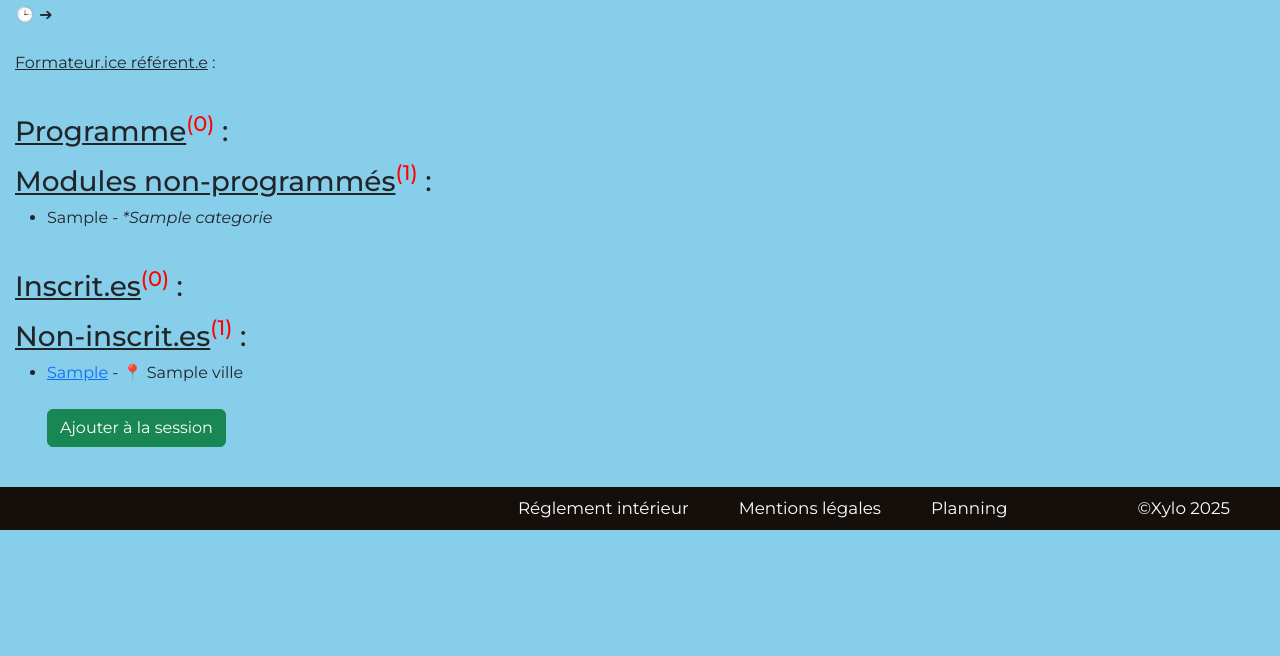
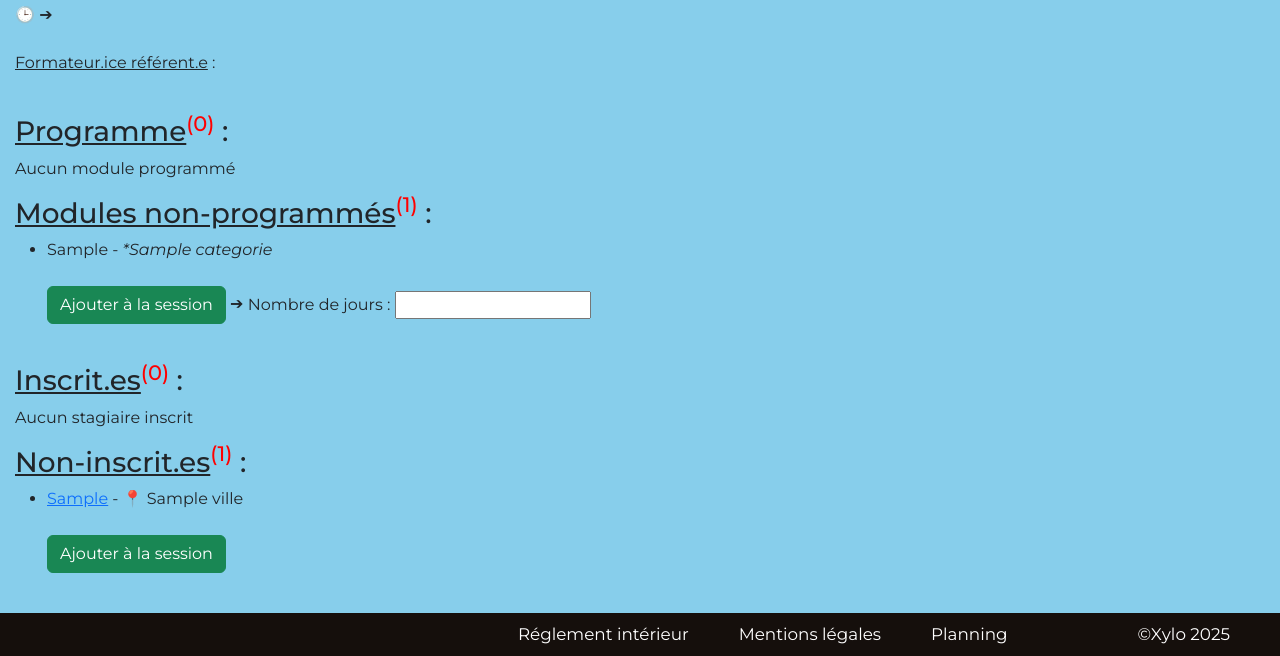
Before and after one commit to Xylo87/SF_Session, a Symfony app: template templates/session/show.html.twig in a window 1280 px wide. Shown: the part 500-1156 px from the top of the page. Before the commit the page ends 1030 px from the top, so only its background shows below. Run offline with Twig, Linux system fonts and the light colour scheme; the template is opened without the code that fills it: most values are stand-ins (such as "Sample title", 1, 10 or a date in 2020); style sheets or scripts are compiled from the project's sources; some libraries are stand-ins or nearby versions.

Commit message:
feat/update : ajout de programations de modules par session + modales de confirmation de suppression + fonctionnalités de tri diverses (par date etc.)

```diff
--- a/assets/styles/app.css
+++ b/assets/styles/app.css
@@ -100,19 +100,30 @@ footer {
     margin-left: 80px;
 }
 
-/* .modal {
-    position: relative;
+.openModal {
     width: 50%;
     margin: auto;
-    padding: 30px;
+    padding: 25px;
     border: none;
-    background: orange;
+    background: white;
+    text-align: center;
+    border-radius: 10px;
+    user-select: none;
 }
 
-.modal:focus {
+.openModal h4 {
+    margin-bottom: 20px;
+    font-weight: 700;
+}
+
+.openModal a {
+    margin: 0 25px;
+}
+
+.openModal:focus {
     outline: none;
 }
 
-.modal::backdrop {
+.openModal::backdrop {
     background: rgb(0, 0, 0, 0.80);
-} */
+}
--- a/src/Entity/Session.php
+++ b/src/Entity/Session.php
@@ -3,6 +3,7 @@
 namespace App\Entity;
 
 use IntlDateFormatter;
+use Symfony\Component\Validator\Constraints as Assert;
 use Doctrine\DBAL\Types\Types;
 use Doctrine\ORM\Mapping as ORM;
 use App\Repository\SessionRepository;
@@ -24,9 +25,11 @@ class Session
     private ?int $nbPlaces = null;
 
     #[ORM\Column(type: Types::DATETIME_MUTABLE)]
+    #[Assert\LessThanOrEqual(propertyPath: "dateFin", message: "La date de fin doit être supérieure ou égale à la date de début.")]
     private ?\DateTimeInterface $dateDebut = null;
 
     #[ORM\Column(type: Types::DATETIME_MUTABLE)]
+    #[Assert\GreaterThanOrEqual(propertyPath: "dateDebut", message: "La date de fin doit être supérieure ou égale à la date de début.")]
     private ?\DateTimeInterface $dateFin = null;
 
     #[ORM\ManyToOne(inversedBy: 'sessions')]
--- a/templates/formation/index.html.twig
+++ b/templates/formation/index.html.twig
@@ -10,7 +10,7 @@
         <h3>{{formation}}</h3><br>
         <u>Sessions</u> :
         <ul>
-            {% for session in formation.sessions %}
+            {% for session in formation.sessions | sort((a, b) => a.dateDebut <=> b.dateDebut ) %}
             <li><a href="{{ path('show_session', {'id': session.id})}}">{{session}}</a><br>
             🕒 {{session.dateDebutFR}} ➔ {{session.dateFinFR}}
 
--- a/templates/session/show.html.twig
+++ b/templates/session/show.html.twig
@@ -16,7 +16,14 @@
         <span style="color: red">(À venir)</span>
     {% endif %}
     <a class="btn btn-warning" href="{{ path('edit_session', {'id': session.id})}}">Edit</a>
-    <a class="btn btn-danger" href="{{ path('delete_session', {'id': session.id})}}">Delete</a></h2><br>
+    <a class="btn btn-danger deleteConfirm">Delete</a></h2><br>
+        <dialog class="openModal">
+            <div>
+                <h4>Êtes-vous sûr.e de vouloir supprimer la session {{session}} ?</h4>
+                <a class="btn btn-success" href="{{ path('delete_session', {'id': session.id})}}">Oui</a>
+                <a class="btn btn-danger closeModal">Non</a>
+            </div>
+        </dialog>
 
     <h3><u>Infos</u> :</h3>
     <p>
@@ -28,6 +35,9 @@
         <u>Formateur.ice référent.e</u> : {{session.formateur}}<br><br>
 
         <h3><u>Programme</u><sup style="color: red">({{session.programmes|length}})</sup> :</h3>
+        {% if session.programmes|length <=0 %}
+            <p>Aucun module programmé</p>
+        {% else %}
             <ul>
                 {% for programme in session.programmes %}
                     <li>{{programme.module}} - <em>*{{programme.module.categorie}}</em><br>
@@ -35,19 +45,29 @@
                     <a class="btn btn-danger" href="{{ path('deprog_module', {'session': session.id, 'programme': programme.id})}}">Retirer de la session</a></li><br><br>
                 {% endfor %}
             </ul>
+        {% endif %}
         <h3><u>Modules non-programmés</u><sup style="color: red">({{nonProgs|length}})</sup> :</h3>
         <ul>
             {% for nonProg in nonProgs %}
-                <li>{{nonProg}}</a></u> - <em>*{{nonProg.categorie}}</em></li><br>
+                <li>{{nonProg}}</a></u> - <em>*{{nonProg.categorie}}</em><br><br>
+                <form action="{{ path('prog_module', {'session': session.id, 'module': nonProg.id})}}" method="POST">
+                    <input type="submit" class="btn btn-success" value="Ajouter à la session">
+                    ➔ <label for="nbJours">Nombre de jours : </label>
+                    <input type="number" id="nbJours" name="nbJours" min="1" max"30" size="3" required>
+                </form></li><br>
             {% endfor %}
         </ul>
         <h3><u>Inscrit.es</u><sup style="color: red">({{session.stagiaires|length}})</sup> :</h3>
+        {% if session.stagiaires|length <=0 %}
+            <p>Aucun stagiaire inscrit</p>
+        {% else %}
             <ul>
             {% for stagiaire in session.stagiaires %}
                 <li><u><a href="{{ path('show_stagiaire', {'id': stagiaire.id})}}">{{stagiaire}}</a></u> - 📍 {{stagiaire.ville}}<br><br>
                 <a class="btn btn-danger" href="{{ path('remove_stagiaire', {'session': session.id, 'stagiaire': stagiaire.id})}}">Retirer de la session</a></li><br>
             {% endfor %}
             </ul>
+        {% endif %}
         <h3><u>Non-inscrit.es</u><sup style="color: red">({{nonInscrits|length}})</sup> :</h3>
         <ul>
             {% for nonInscrit in nonInscrits %}
```
Also changed, not shown: assets/app.js (+20 -5 lines), src/Controller/SessionController.php (+9 -4 lines), templates/session/index.html.twig (+0 -8 lines), templates/stagiaire/index.html.twig (+12 -2 lines), templates/stagiaire/show.html.twig (+10 -2 lines). Lines whose indentation alone changed are shown as unchanged.
